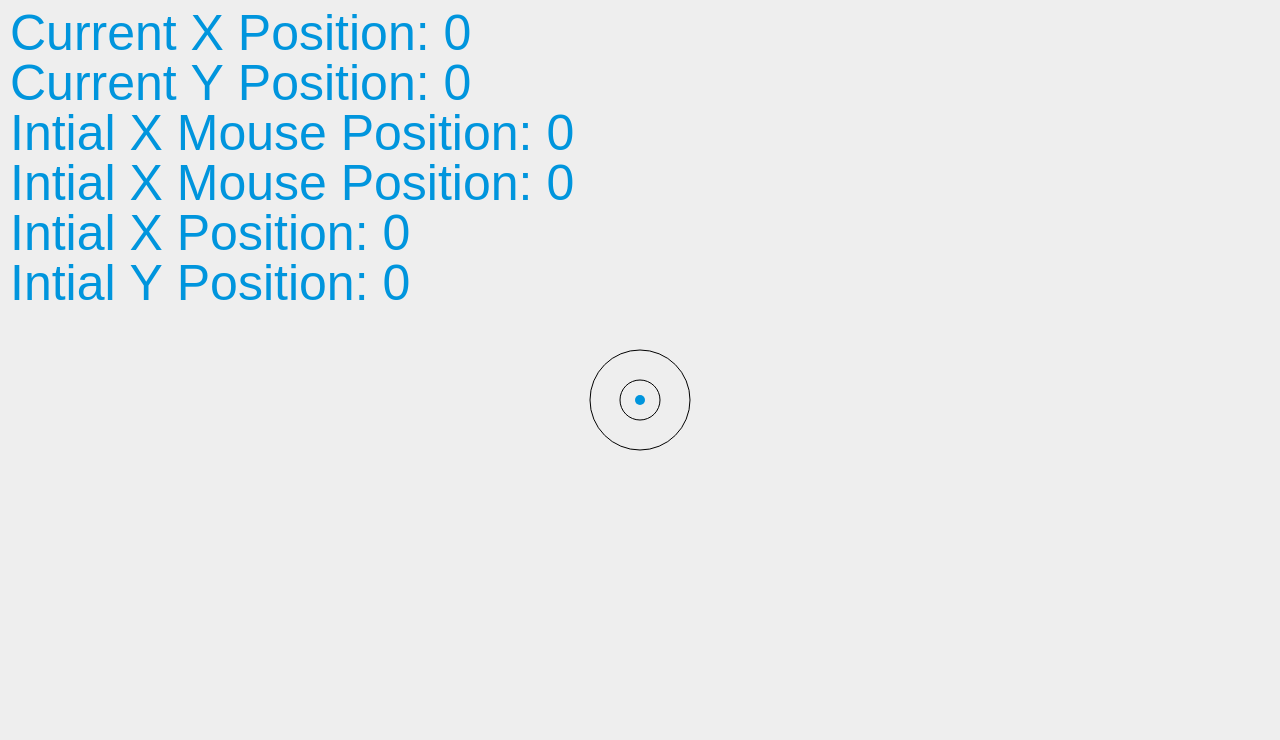
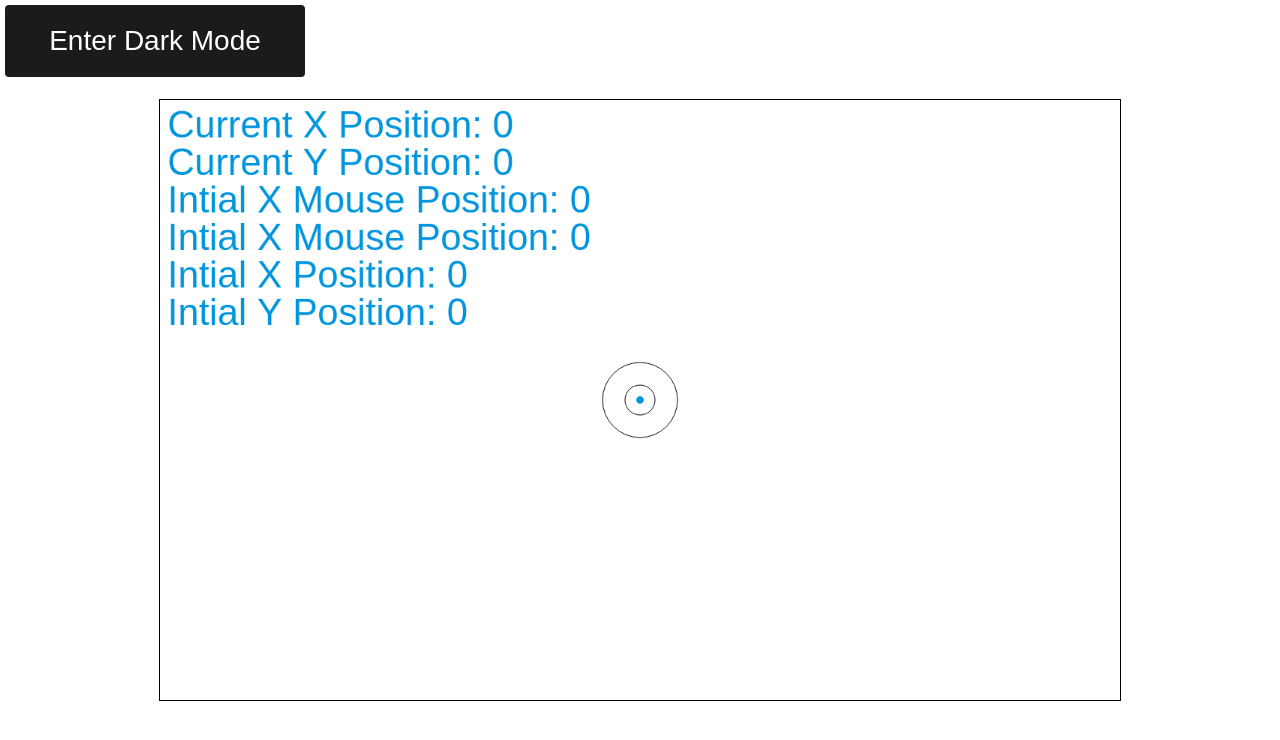
Before and after one commit to D2TA/FirstPersonClick, a plain HTML site: page index.html in a window 1280 px wide. Drawn offline with Linux system fonts and the light colour scheme.

Commit message:
Patch: 0.1

```diff
--- a/canvas.css
+++ b/canvas.css
@@ -1,3 +1,13 @@
 * { padding: 0; margin: 0; }
 
-canvas { background: #eee; display: block; margin: 0 auto; border: 1px solid black; top: 50%; position: fixed; left: 50%; transform: translate(-50%,-50%);}
+canvas { background: #eee;
+    display: block;
+    margin: 0 auto;
+    border: 1px solid black;
+    top: 50%;
+    position: fixed;
+    left: 50%;
+    transform: translate(-50%,-50%);
+    height: 75%;
+    color: black;
+}
--- a/index.html
+++ b/index.html
@@ -4,17 +4,19 @@
     <meta charset="utf-8" />
     <title>First Person Click</title>
     <link rel=stylesheet type="text/css" href="canvas.css">
+    <link rel=stylesheet type="text/css" href="navbutton.css">
 </head>
 <body>
-<canvas id="GameCanvas"></canvas>
-
+    <div>
+        <button class="button" style="vertical-align:middle" onclick = "BackgroundChange()"><span>Enter Dark Mode </span></button>
+    </div>
+    <canvas id="GameCanvas"></canvas>
 <script>
     var canvas = document.getElementById("GameCanvas");
     canvas.width = window.innerWidth;
     canvas.height = window.innerHeight;
 
     var ctx = canvas.getContext("2d");
-
     var ctx = canvas.getContext("2d");
     var x = canvas.width/2;
     var y = canvas.height/2;
@@ -22,9 +24,20 @@
     var xt = 0;
     var y0 = 0;
     var yt = 0;
-
+    var fillValue = 'white';
+    var modeID = 0; // 1 for Dark Mode
 
     var score = 0;
+
+    function BackgroundChange(){
+        if (modeID == 0){
+            fillValue =  'rgb(25,25,25,0.9)';
+            ctx.fillStyle = fillValue;
+        } else {
+            fillValue = 'white';
+            ctx.fillStyle = fillValue;
+        }
+    }
 
     function MousePosition(canvas, event){
         var rect = canvas.getBoundingClientRect();
@@ -89,7 +102,8 @@
     }
 
     function draw() {
-        ctx.clearRect(0, 0, canvas.width, canvas.height);
+        ctx.fillStyle = fillValue;
+        ctx.fillRect(0, 0, canvas.width, canvas.height);
         // var xt = event.clientX;
         // var yt = event.clientY;
         drawScore();
--- /dev/null
+++ b/navbutton.css
@@ -0,0 +1,43 @@
+.button {
+    display: inline-block;
+    border-radius: 4px;
+    background-color: #1b1b1b;
+    border: none;
+    color: #FFFFFF;
+    text-align: center;
+    font-size: 28px;
+    padding: 20px;
+    width: 300px;
+    transition: all 0.5s;
+    cursor: pointer;
+    margin: 5px;
+    -moz-user-select: none;
+    -webkit-user-select: none;
+    -ms-user-select: none;
+    user-select: none;
+  }
+
+  .button span {
+    cursor: pointer;
+    display: inline-block;
+    position: relative;
+    transition: 0.5s;
+  }
+
+  .button span:after {
+    content: '\00bb';
+    position: absolute;
+    opacity: 0;
+    top: 0;
+    right: -20px;
+    transition: 0.5s;
+  }
+
+  .button:hover span {
+    padding-right: 25px;
+  }
+
+  .button:hover span:after {
+    opacity: 1;
+    right: 0;
+  }
```
